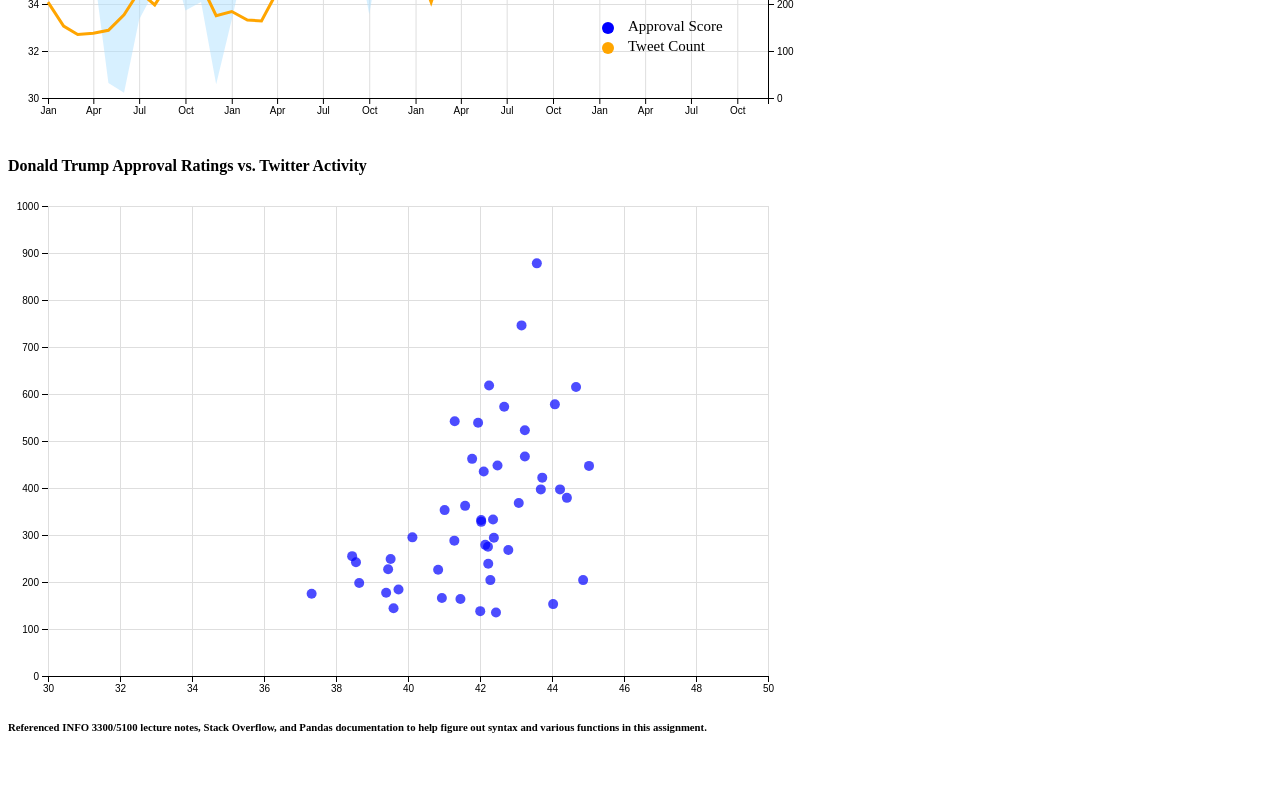
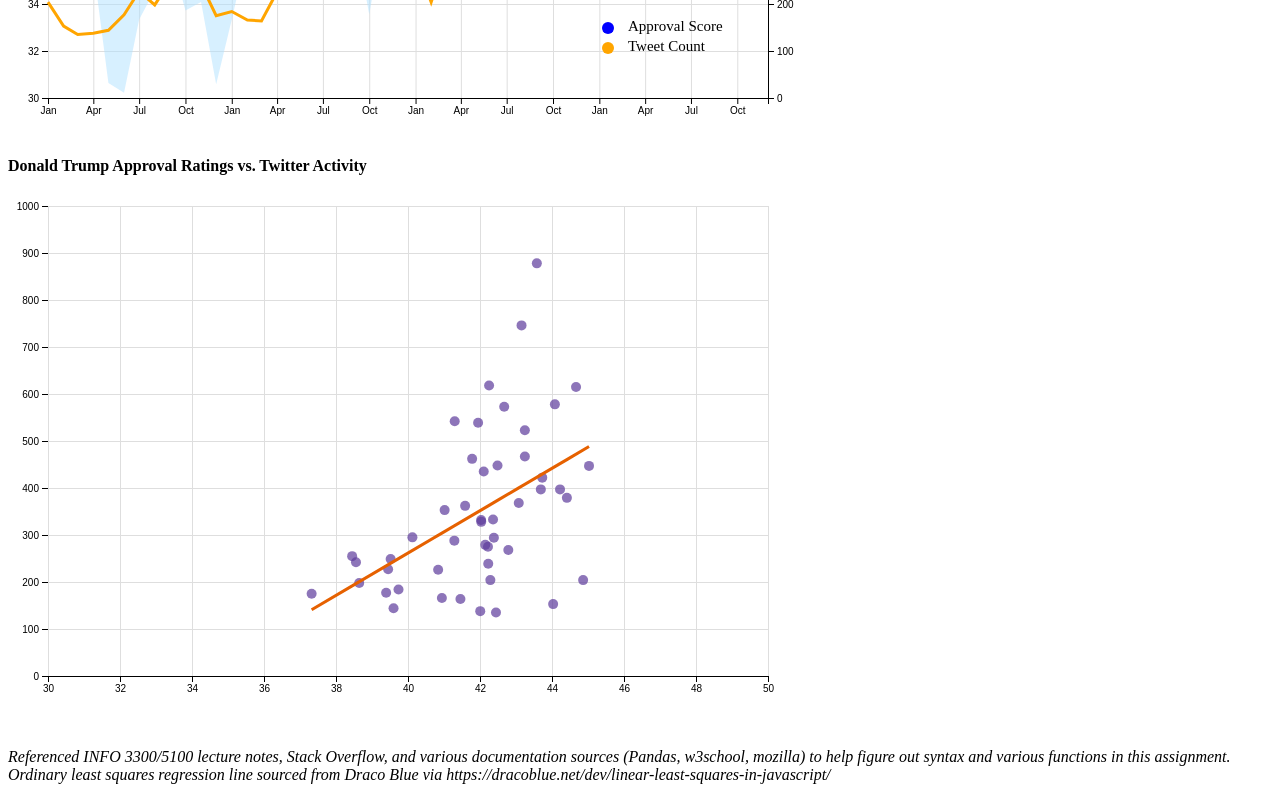
Before and after one commit to graceokunubi/project1, a plain HTML site: page index.html in a window 1280 px wide. Shown: the part 478-1278 px from the top of the page. Before the commit the page ends 1236 px from the top, so only its background shows below. Drawn offline with nearby package versions, Linux system fonts and the light colour scheme.

Commit message:
finished regression line

```diff
--- a/index.html
+++ b/index.html
@@ -51,11 +51,84 @@
         const chartWidth = width - margins.left - margins.right;
         const chartHeight = height - margins.top - margins.bottom;
 
+        //CODE CITATION:
+        //OLS function sourced from https://dracoblue.net/dev/linear-least-squares-in-javascript/
+        //Title: "Linear least squares in Javascript", Author: Draco Blue
+        function findLineByLeastSquares(values_x, values_y) {
+              var sum_x = 0;
+              var sum_y = 0;
+              var sum_xy = 0;
+              var sum_xx = 0;
+              var count = 0;
+
+              /*
+              * We'll use those variables for faster read/write access.
+              */
+              var x = 0;
+              var y = 0;
+              var values_length = values_x.length;
+
+              if (values_length != values_y.length) {
+                  throw new Error('The parameters values_x and values_y need to have same size!');
+              }
+
+              /*
+              * Nothing to do.
+              */
+              if (values_length === 0) {
+                  return [ [], [] ];
+              }
+
+              /*
+              * Calculate the sum for each of the parts necessary.
+              */
+              for (var v = 0; v < values_length; v++) {
+                  x = values_x[v];
+                  y = values_y[v];
+                  sum_x += x;
+                  sum_y += y;
+                  sum_xx += x*x;
+                  sum_xy += x*y;
+                  count++;
+              }
+
+              /*
+              * Calculate m and b for the formular:
+              * y = x * m + b
+              */
+              var m = (count*sum_xy - sum_x*sum_y) / (count*sum_xx - sum_x*sum_x);
+              var b = (sum_y/count) - (m*sum_x)/count;
+
+              /*
+              * We will make the x and y result line now
+              */
+              var result_values = [];
+              for (var v = 0; v < values_length; v++) {
+                  x = values_x[v];
+                  y = x * m + b;
+                  const obj = {}
+                  obj["x"] = x
+                  obj["y"] = y
+                  result_values.push(obj)
+              }
+
+              return result_values;
+          }
+
 
         d3.json("./trump_processed_data.json", d3.autoType)
             .then( (data) => {
 
               console.log(data);
+
+              const d1 = []
+              const d2 = []
+              data.forEach( d => {
+                  d1.push(d["adjusted_approve_mean"])
+                  d2.push(d["tweet_count"])
+              });
+              const regressionData = findLineByLeastSquares(d1, d2)
+              console.log(regressionData)
 
               //string date format 1/23/2017
               const dateParser = d3.timeParse("%Y-%m-%d");
@@ -240,16 +313,30 @@
                                             .attr("opacity", 0.7)
                                             .attr("cx", d => scoreScaleX(d["adjusted_approve_mean"]))
                                             .attr("cy", d => tweetCountScaleY(d["tweet_count"]))
-                                            .attr("fill", "blue" )  // refer to scaleOrdinal in scales section
+                                            .attr("fill", "#5D3A9B" )  // refer to scaleOrdinal in scales section
                                             .attr("r", 5)
+
+              var bestFitLineGen = d3.line()
+                  .x( d => scoreScaleX(d["x"]))
+                  .y( d => tweetCountScaleY(d["y"]))
+
+              scatterplotChartArea.append("path")
+                      .datum(regressionData)
+                      .attr("class", "line")
+                      .attr("fill", "none")
+                      .attr("stroke", "#E66100")
+                      .attr("stroke-width", 3)
+                      .attr("d", bestFitLineGen);
             });
+
       </script>
 
 
-<p id = sources>
-  <h6> Referenced INFO 3300/5100 lecture notes, Stack Overflow, and Pandas documentation to help figure out syntax
-    and various functions in this assignment.
-  </h6>
+<p id = sources><br></br>
+  <em> Referenced INFO 3300/5100 lecture notes, Stack Overflow, and various documentation sources (Pandas, w3school, mozilla)
+    to help figure out syntax and various functions in this assignment. Ordinary least squares regression line sourced from
+    Draco Blue via https://dracoblue.net/dev/linear-least-squares-in-javascript/
+  </em>
 </p>
     </body>
 
```
